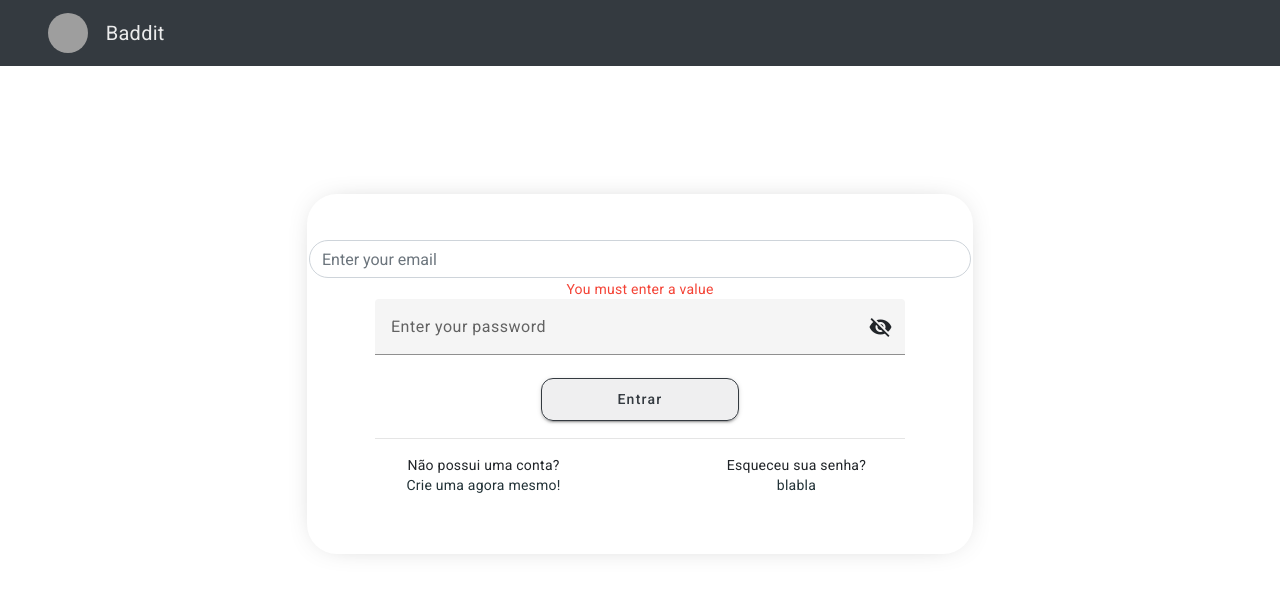
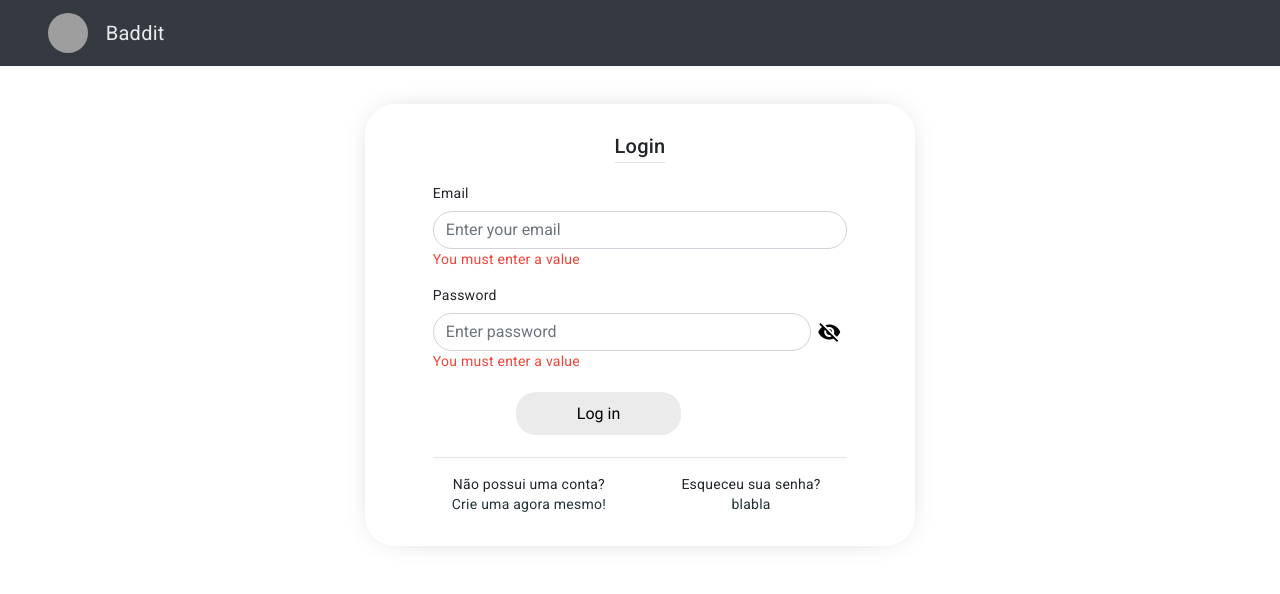
Before and after one commit to emanuelly-b-s/Baddit, an Angular app in the folder Front/: page /login in a window 1280 px wide. Shown: the top 594 px of the page. Built offline with nearby package versions, Linux system fonts and the light colour scheme; grey boxes are pictures that could not be loaded.

Commit message:
Almost ready front login

```diff
--- a/Front/src/app/app.module.ts
+++ b/Front/src/app/app.module.ts
@@ -43,6 +43,7 @@ import { NgIf } from '@angular/common';
 import { RouterModule } from '@angular/router';
 
 import { CUSTOM_ELEMENTS_SCHEMA } from '@angular/core';
+import { EmailComponent } from './email/email.component';
 
 @NgModule({
   declarations: [
@@ -56,7 +57,8 @@ import { CUSTOM_ELEMENTS_SCHEMA } from '@angular/core';
     NewaccountComponent,
     CreatePasswordComponent,
     PasswordComponent,
-    NavComponent
+    NavComponent,
+    EmailComponent
   ],
 
   imports: [
--- /dev/null
+++ b/Front/src/app/email/email.component.css
@@ -0,0 +1,4 @@
+input {
+    border-radius: 20px;
+
+}
--- /dev/null
+++ b/Front/src/app/email/email.component.html
@@ -0,0 +1,3 @@
+<label for="">Email</label>
+<input class="form-control" placeholder="Enter your email" [formControl]="email" required email="true" />
+<mat-error *ngIf="email.invalid">{{getErrorMessage()}}</mat-error>
--- /dev/null
+++ b/Front/src/app/email/email.component.ts
@@ -0,0 +1,21 @@
+import { Component } from '@angular/core';
+import { FormControl, Validators } from '@angular/forms';
+
+@Component({
+  selector: 'app-email',
+  templateUrl: './email.component.html',
+  styleUrls: ['./email.component.css'],
+})
+export class EmailComponent {
+  email = new FormControl('', [
+    Validators.required,
+    Validators.email]);
+
+    getErrorMessage() {
+      return this.email.hasError('required')
+        ? 'You must enter a value'
+        : this.email.hasError('email')
+        ? 'Not a valid email'
+        : '';
+    }
+}
--- a/Front/src/app/login/login.component.css
+++ b/Front/src/app/login/login.component.css
@@ -1,14 +1,53 @@
-@import url("https://fonts.googleapis.com/css2?family=Raleway:wght@400;500&display=swap");
+a:link {
+    transition: all 0.5s;
+    color: #223237;
+    text-decoration: none;
+}
+
+a:hover {
+    -webkit-transform: scale(1.1);
+    transform: scale(1.1);
+}
+
+.register:hover {
+    transform: none !important;
+
+}
+
+.mb-3,
+.my-3 {
+    margin-bottom: 1rem !important;
+    width: 100%;
+    display: flex;
+    flex-direction: column;
+    align-content: center;
+    justify-content: center;
+    align-items: center;
+
+}
+
+form {
+    width: 100%;
+}
 
 
-.example-container {
+.container {
     display: flex;
-    flex-direction: column;
+    flex-direction: row;
+    align-content: center;
+    justify-content: center;
+    height: max-content;
+    width: 43%;
+    margin: 3% auto;
+    padding: 2% 5%;
+    border-radius: 30px;
+    -webkit-box-shadow: 0px 0px 31px -16px #00000069;
+    -moz-box-shadow: 0px 0px 31px -16px #00000069;
+    box-shadow: 0px 0px 31px -16px #00000069;
+
 }
 
-.example-container>* {
-    width: 100%;
-}
+
 
 hr {
     color: #223237;
@@ -48,38 +87,25 @@ a:hover {
 }
 
 button {
-    width: 30%;
-    height: 30%;
+    width: 50%;
+    height: 80%;
     overflow: hidden;
     margin: 1px 0;
-    border-radius: 12px;
-}
-
-.container {
+    border-radius: 20px;
+    background-color: #343a4019;
     display: flex;
     flex-direction: row;
     align-content: center;
     justify-content: center;
-    height: 100%;
-    margin: 10% auto;
-
+    align-items: center;
 }
 
-.containerLogin {
-    padding: 2px;
-    display: flex;
-    height: 45%;
-    flex-direction: column;
-    flex-wrap: nowrap;
-    align-content: center;
-    justify-content: center;
-    align-items: center;
-    width: 60%;
-    border-radius: 30px;
-    -webkit-box-shadow: 0px 0px 31px -16px #00000069;
-    -moz-box-shadow: 0px 0px 31px -16px #00000069;
-    box-shadow: 0px 0px 31px -16px #00000069;
+
+button:hover {
+    background-color: #343a4046;
 }
+
+
 
 .mat-mdc-form-field {
     --mat-mdc-form-field-floating-label-scale: 0.75;
@@ -104,11 +130,7 @@ h1 {
     overflow: hidden;
 }
 
-img {
-    vertical-align: middle;
-    border-style: none;
-    margin-right: 18%;
-}
+
 
 a {
     display: flex;
@@ -120,13 +142,7 @@ a {
     color: rgb(255 255 255 / 90%);
 }
 
-.example-container {
-    display: grid;
-    align-content: center;
-    justify-content: center;
-    align-items: center;
-    justify-items: center;
-}
+
 
 .navbar {
     position: relative;
@@ -146,35 +162,26 @@ a {
 }
 
 
-.card-body {
-    flex: 1 1 auto;
-    padding: var(--bs-card-spacer-y) var(--bs-card-spacer-x);
-    color: var(--bs-card-color);
+
+
+.btnCon {
     display: flex;
     flex-direction: column;
-    flex-wrap: nowrap;
     align-content: center;
+    align-items: center;
+    width: 80%;
+    height: 17%;
     justify-content: center;
-    align-items: center;
-    text-align: center;
+    margin-left: 0;
 }
 
-.card {
-    width: 80%;
-    display: flex;
-    align-items: center;
-    justify-content: center;
+input {
+    border-radius: 20px;
+
 }
 
-.card-title {
-    color: #448379;
-    font-family: 'Raleway' 'sans-serif';
-    font-weight: 500;
-    margin: 2%;
-    font-size: x-large;
-
+img {
+    vertical-align: middle;
+    border-style: none;
+    margin-right: 18%;
 }
-input{
-    border-radius: 20px;
-
-  }
--- a/Front/src/app/login/login.component.html
+++ b/Front/src/app/login/login.component.html
@@ -8,20 +8,22 @@
 
 
 <div class="container">
-  <div class="containerLogin">
-    <input class="form-control" placeholder="Enter your email" [formControl]="email" required email="true" />
-    <mat-error *ngIf="email.invalid">{{getErrorMessage()}}</mat-error>
-    <mat-form-field>
-      <input matInput placeholder="Enter your password" [type]="hide ? 'password' : 'text'">
-      <button mat-icon-button matSuffix (click)="hide = !hide" [attr.aria-label]="'Hide password'"
-        [attr.aria-pressed]="hide">
-        <mat-icon>{{hide ? 'visibility_off' : 'visibility'}}</mat-icon>
-      </button>
-    </mat-form-field>
-    <button mat-raised-button routerLink="." (click)="login()"
-      style="background-color: #343a4014!important; height: 12%; color: #343a40; font-weight: 500; border: 0.5px solid #343a40;">Entrar</button>
-    <hr style="border: 0.01rempx solid #223237; width: 80%;">
-    <div class="footerLogin">
+  <div class="input-group mb-3">
+    <h2 class="border-bottom">Login</h2>
+    <form class="p-1">
+      <div class="form-group">
+        <app-email></app-email>
+      </div>
+      <div class="form-group">
+        <app-password></app-password>
+      </div>
+      <div class="btnCon">
+
+        <button class="btn px-5" routerLink="." (click)="login()">Log in
+        </button>
+      </div>
+
+      <hr>
       <div class="row">
         <div class="colum">Não possui uma conta?
         </div>
@@ -32,40 +34,7 @@
         <div class="colum"><a routerLink="newaccount">blabla</a></div>
       </div>
 
-    </div>
 
+    </form>
   </div>
 </div>
-<!-- <!--
-<p>
-3
-<div class="container">
-  <div class="card">
-    <div class="card-body">
-      <div class="card-title col-12">Login</div>
-
-      <div class="example-container">
-        <mat-form-field style="width: 170%;">
-            <mat-label>Enter your email</mat-label>
-            <input matInput placeholder="pat@example.com">
-          </mat-form-field> -->
-<!-- <div class="example-container">
-        <mat-form-field style="width: 170%;">
-          <mat-label>Enter your password</mat-label>
-          <input matInput [type]="hide ? 'password' : 'text'">
-          <button mat-icon-button matSuffix (click)="hide = !hide" [attr.aria-label]="'Hide password'"
-            [attr.aria-pressed]="hide">
-            <mat-icon>{{hide ? 'visibility_off' : 'visibility'}}</mat-icon> -->
-<!-- </button>
-        </mat-form-field>
-
-        <div class="col-12">
-          <button type="submit" mat-stroked-button (click)="login()">Logar</button>
-        </div>
-
-      </div>
-
-
-    </div>
-  </div>
-</div> -->
--- a/Front/src/app/newaccount/newaccount.component.html
+++ b/Front/src/app/newaccount/newaccount.component.html
@@ -8,7 +8,7 @@
 
 <div class="container">
   <div class="input-group mb-3">
-      <h2 class="border-bottom">User Registrion</h2>
+    <h2 class="border-bottom">User Registrion</h2>
     <form class="p-1">
       <div class="form-row">
         <div class="form-group col-sm-6">
@@ -21,8 +21,7 @@
         </div>
       </div>
       <div class="form-group">
-        <label for="">Email:</label>
-        <input class="form-control" placeholder="Enter your email" [formControl]="email" required email="true" />
+        <app-email></app-email>
       </div>
       <div class="form-group">
         <label for="">Nick UserName:</label>
@@ -53,3 +52,5 @@
         </div>
       </div>
     </form>
+  </div>
+</div>
--- a/Front/src/app/newaccount/newaccount.component.ts
+++ b/Front/src/app/newaccount/newaccount.component.ts
@@ -20,7 +20,7 @@ export class NewaccountComponent {
     Validators.minLength(5),
   ]);
 
-  paswword = new FormControl('', [
+  password = new FormControl('', [
     Validators.required,
     Validators.minLength(8)
   ]);
--- a/Front/src/app/password/password.component.html
+++ b/Front/src/app/password/password.component.html
@@ -7,11 +7,4 @@
   </button>
 </div>
 
-<div *ngIf="password.errors?.['required']"> Password required </div>
-
-<div *ngIf="password.errors?.['pattern']"> The password needs to have at least 8 characters, <br>
-  including one lowercase letter, <br>
-  one uppercase letter, <br>
-  one number, <br>
-  and one special character.
-</div>
+<mat-error *ngIf="password.invalid">{{getErrorMessage()}}</mat-error>
--- a/Front/src/app/password/password.component.ts
+++ b/Front/src/app/password/password.component.ts
@@ -28,6 +28,14 @@ export class PasswordComponent {
     ),
   ]);
 
+  getErrorMessage() {
+    return this.password.hasError('required')
+      ? 'You must enter a value'
+      : this.password.hasError('pattern')
+      ? 'The password needs to have at least 8 characters \n including one lowercase letter \n one uppercase letter, \n one number, \n and one special character.'
+      : '';
+  }
+
 
 
   // Implmentamos OnInit para executar algum comportamento quando o componente inicializa
```
Also changed, not shown: 1 other file (tests, documents, lock files or other folders).
